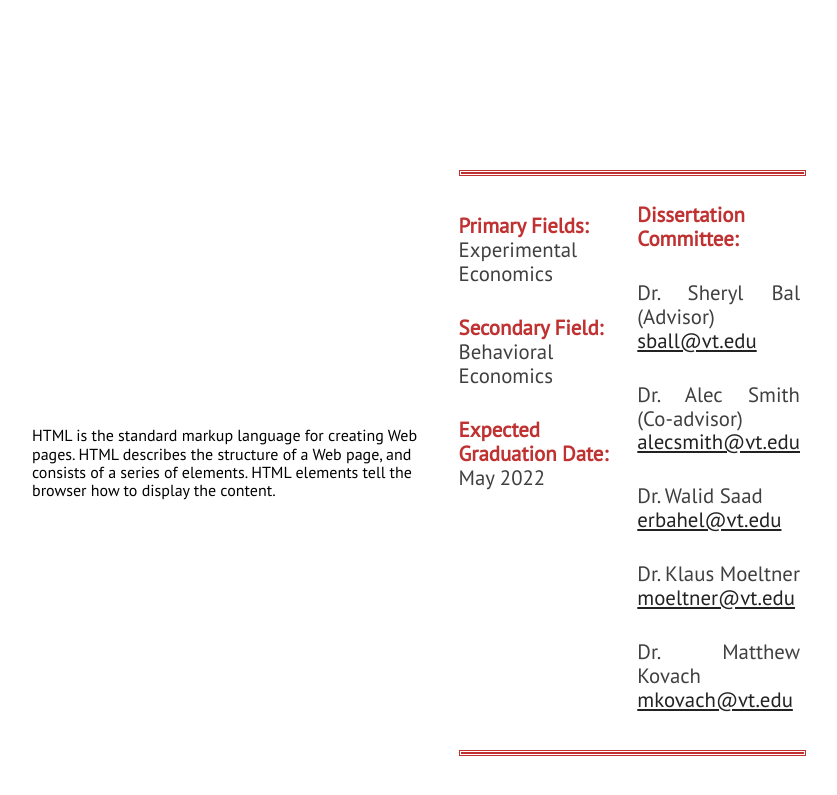
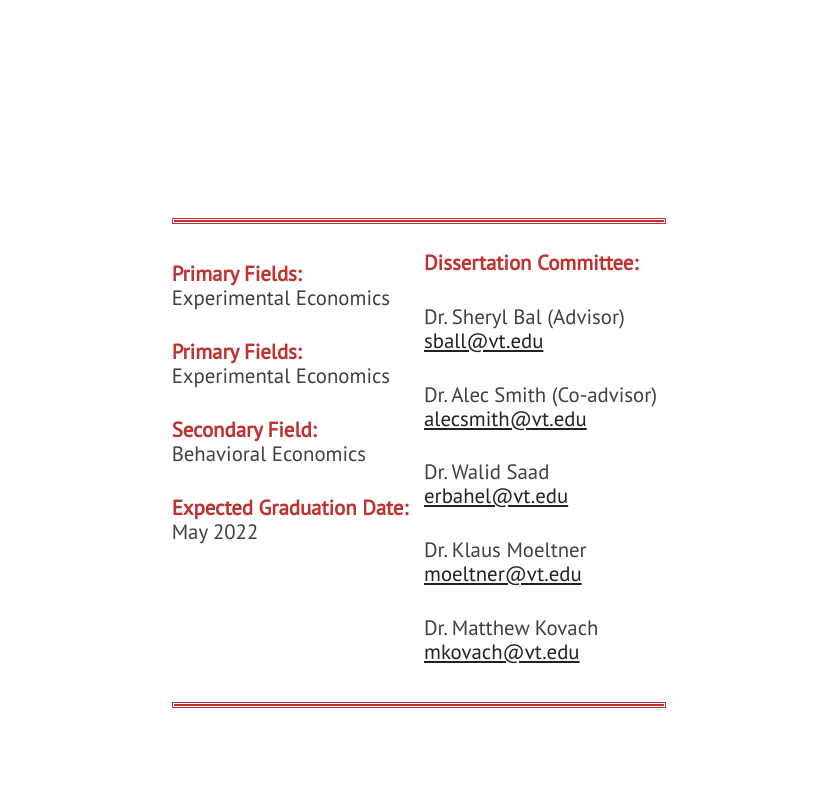
Before and after one commit to KevinKCV/kevinzou, a Jekyll site: the page built from index.html, in a window 1280 px wide and 900 px high, scrolled down 967 px. Shown: the top 795 px of the window, without its empty margins (224-1061 px from the left). Built offline with Jekyll 4.4.1, drawn with Linux system fonts in a browser that asks for light colours; nearby versions of some CDN libraries.

Commit message:
Update 01info.html

```diff
--- a/_includes/01info.html
+++ b/_includes/01info.html
@@ -1,12 +1,15 @@
 <div class="section-wrapper">
     <section class="section about" id="info">
 
-        <p>HTML is the standard markup language for creating Web pages. HTML describes the structure of a Web page, and consists of a series of elements. HTML elements tell the browser how to display the content.</p>
 
 
 
         <div class="multi">
             <hr class="no-col" style="border: none 5px; border: double rgb(192, 50, 50); width: 100%;">
+
+            <p class="paragraph-text">
+            <b class="paragraph-text" style="color:rgb(192, 50, 50)"> Primary Fields:</b> <br>
+             Experimental Economics </p>
 
             <p class="paragraph-text">
             <b class="paragraph-text" style="color:rgb(192, 50, 50)"> Primary Fields:</b> <br>
```
